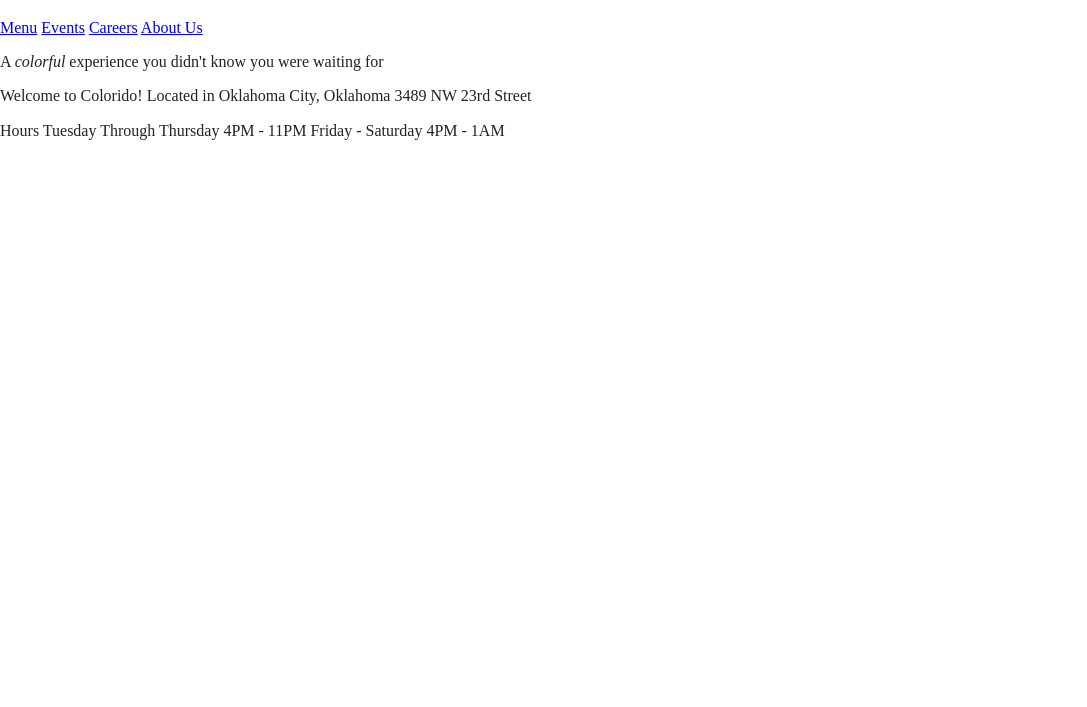
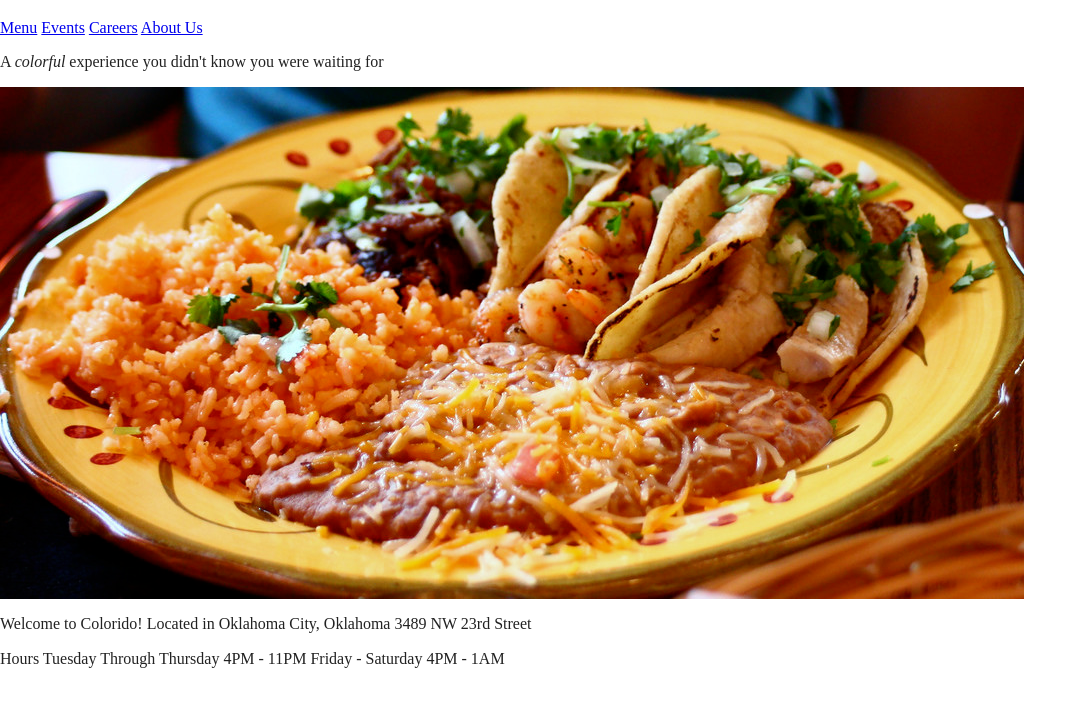
Before and after one commit to jadeccdudley/colorido, a website built with Parcel: page index.html in a window 1280 px wide. Shown: the part 61-768 px from the top of the page, without its empty margins (0-1087 px from the left). Built offline with nearby package versions, Linux system fonts and the light colour scheme.

Commit message:
added image

```diff
--- a/index.html
+++ b/index.html
@@ -47,6 +47,7 @@
 <a href="file:///Users/jadecdudley/Documents/Sites/colorido/index.html" target="_blank">About Us</a>
 <p>A <em>colorful</em> experience you didn't know you were waiting for</p>
 </header>
+<img src="img/coloridointro.png" alt="colorido food"/>
 <p>Welcome to Colorido! Located in Oklahoma City, Oklahoma 3489 NW 23rd Street</p>
 <p>Hours Tuesday Through Thursday 4PM - 11PM Friday - Saturday 4PM - 1AM</p>
 </nav>
```
